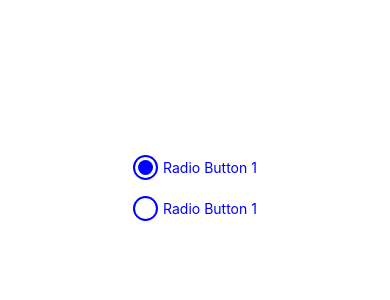
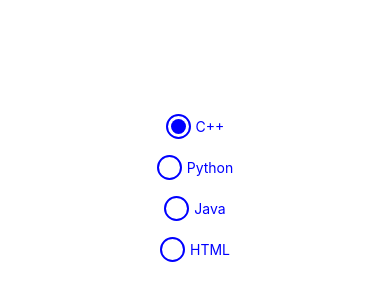
Before and after one commit to opsingh861/first-react-native-app, a React Native app: screen / in a window 390 px wide. Shown: the part 234-534 px from the top of the page. Built offline with nearby package versions, Linux system fonts and the light colour scheme.

Commit message:
dynamic radio buttons

```diff
--- a/App.js
+++ b/App.js
@@ -1,41 +1,58 @@
-
 import React, { useState } from 'react';
 import { View, Text, StyleSheet, TouchableHighlight, TouchableOpacity } from 'react-native';
 
+const App = () => {
+  const skills = [
+    {
+      id: 1,
+      name: "C++"
+    },
+    {
+      id: 2,
+      name: "Python"
+    },
+    {
+      id: 3,
+      name: "Java"
+    },
+    {
+      id: 4,
+      name: "HTML"
+    },
+  ];
 
-const App = () => {
   const [radioSelected, setRadioSelected] = useState(1);
+
   return (
     <View style={styles.main}>
-      <TouchableOpacity onPress={() => setRadioSelected(1)}>
+      <View style={styles.column}>
+        {skills.map((item, index) => (
+          <TouchableOpacity key={item.id} onPress={() => setRadioSelected(item.id)}>
             <View style={styles.container}>
               <View style={styles.button}>
-            {radioSelected == 1 ? <View style={styles.internal}></View> : null}
+                {radioSelected == item.id ? <View style={styles.internal}></View> : null}
               </View>
-          <Text style={styles.text}>Radio Button 1</Text>
+              <Text style={styles.text}>{item.name}</Text>
             </View>
           </TouchableOpacity>
-      <TouchableOpacity onPress={() => setRadioSelected(2)}>
-        <View style={styles.container}>
-          <View style={styles.button}>
-            {radioSelected == 2 ? <View style={styles.internal}></View> : null}
+        ))}
       </View>
-          <Text style={styles.text}>Radio Button 1</Text>
-        </View>
-      </TouchableOpacity>
     </View>
   );
 };
 
 const styles = StyleSheet.create({
-  main:
-  {
+  main: {
     flex: 1,
     justifyContent: 'center',
     alignItems: 'center',
   },
-  button:
-  {
+  column: {
+    flexDirection: 'column', // Set flexDirection to 'column' for a vertical alignment
+    alignItems: 'center', // Align items in the center of the column
+    justifyContent: 'center', // Align items to the center of the column
+  },
+  button: {
     borderColor: 'blue',
     borderWidth: 2,
     height: 25,
@@ -43,25 +60,22 @@ const styles = StyleSheet.create({
     borderRadius: 15,
     marginRight: 5,
   },
-  container:
-  {
-    flexDirection: 'row',
+  container: {
     justifyContent: "center",
     alignItems: "center",
-    margin: 8
+    margin: 8,
+    flexDirection: 'row',
   },
   internal: {
     backgroundColor: 'blue',
     height: 15,
     width: 15,
     borderRadius: 100,
-    margin: 3
+    margin: 3,
   },
   text: {
-    color: 'blue'
-  }
-
-
-})
+    color: 'blue',
+  },
+});
 
 export default App;
```
Lines whose indentation alone changed are shown as unchanged.
